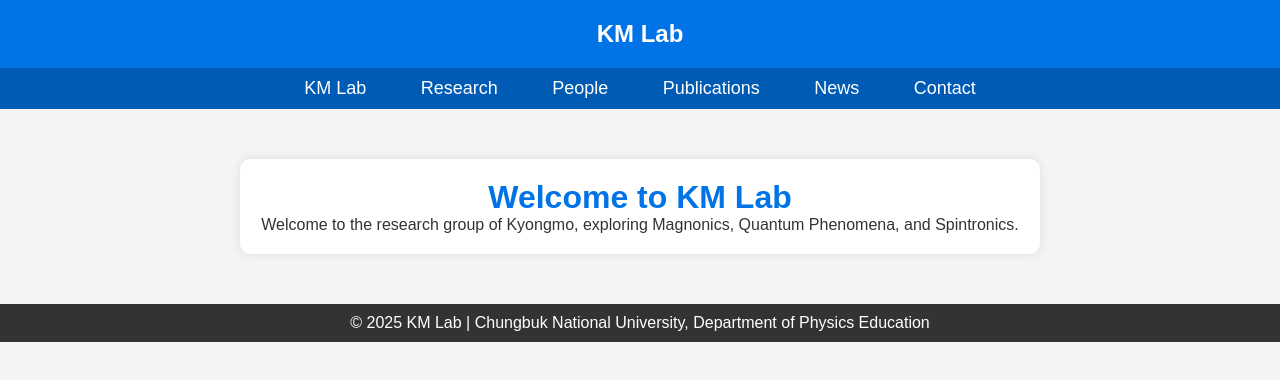
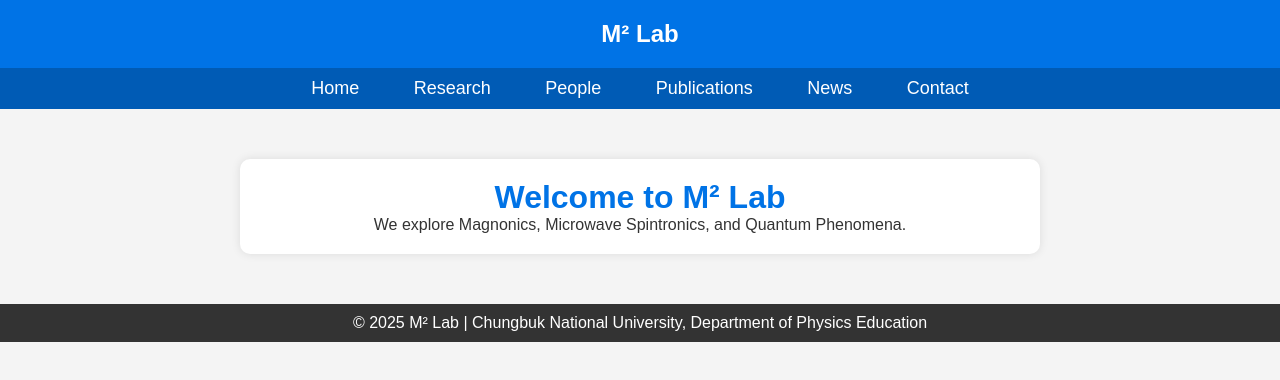
Before and after one commit to kmogis/homepage, a plain HTML site: page index.html in a window 1280 px wide. Drawn offline with Linux system fonts and the light colour scheme.

Commit message:
Update index.html

```diff
--- a/index.html
+++ b/index.html
@@ -3,7 +3,7 @@
 <head>
     <meta charset="UTF-8">
     <meta name="viewport" content="width=device-width, initial-scale=1.0">
-    <title>KM Lab</title>
+    <title>M² Lab</title>
     <style>
         * {
             margin: 0;
@@ -60,10 +60,10 @@
 </head>
 <body>
 
-    <header>KM Lab</header>
+    <header>M² Lab</header>
 
     <nav>
-        <a href="index.html">KM Lab</a>
+        <a href="index.html">Home</a>
         <a href="research.html">Research</a>
         <a href="people.html">People</a>
         <a href="publications.html">Publications</a>
@@ -72,12 +72,12 @@
     </nav>
 
     <div class="container">
-        <h1>Welcome to KM Lab</h1>
-        <p>Welcome to the research group of Kyongmo, exploring Magnonics, Quantum Phenomena, and Spintronics.</p>
+        <h1>Welcome to M² Lab</h1>
+        <p>We explore Magnonics, Microwave Spintronics, and Quantum Phenomena.</p>
     </div>
 
     <footer>
-        © 2025 KM Lab | Chungbuk National University, Department of Physics Education
+        © 2025 M² Lab | Chungbuk National University, Department of Physics Education
     </footer>
 
 </body>
```
